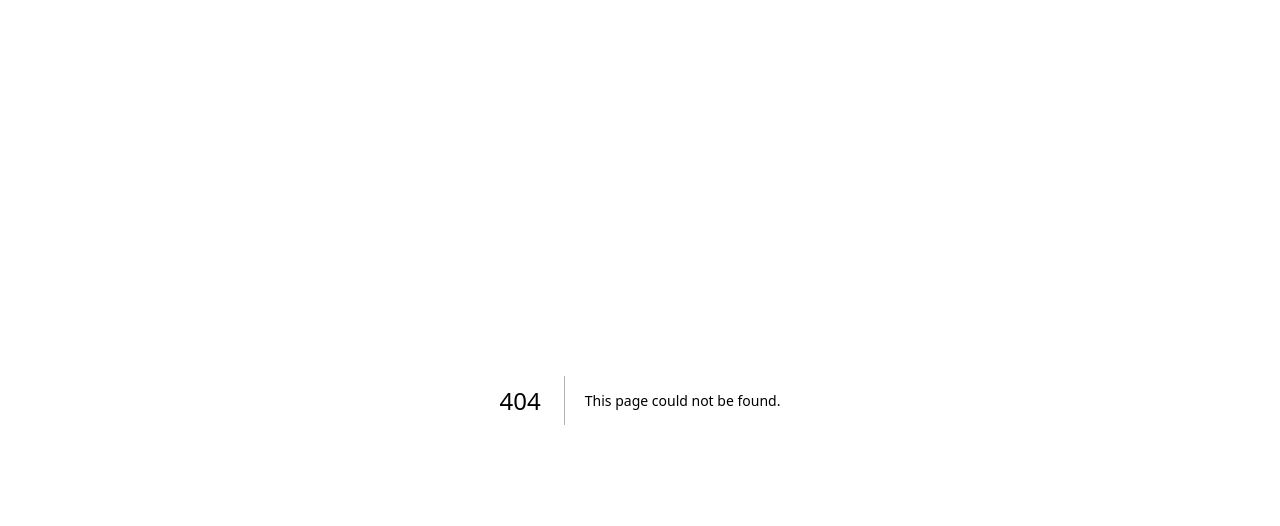
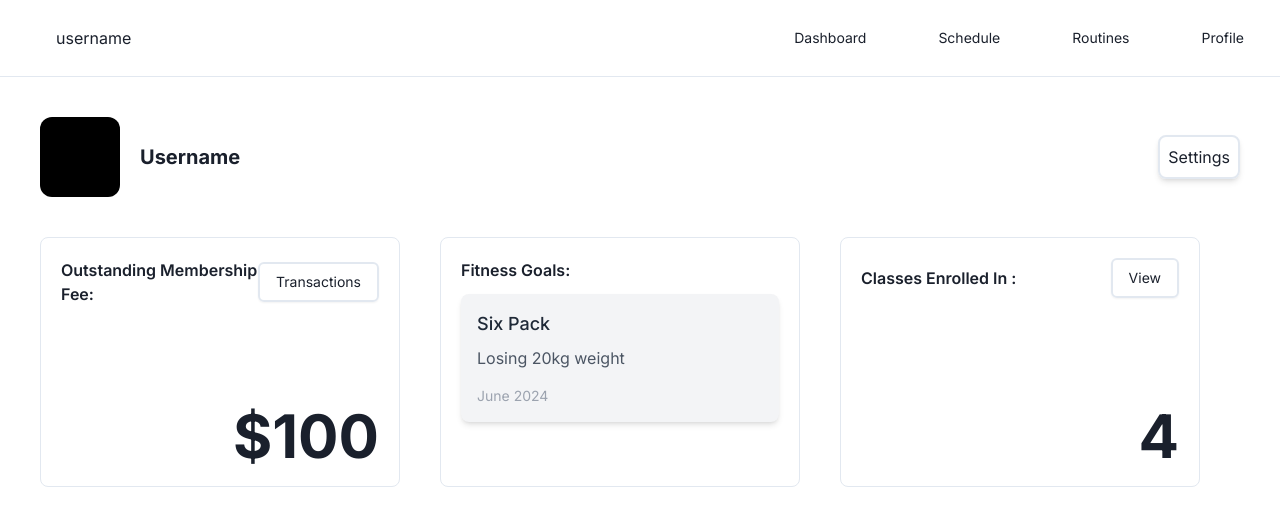
Before and after one commit to AdityaSriramTeja/fitness, a Next.js app: page /profile in a window 1280 px wide. Before the commit this address had no page. Shown: the top 526 px of the page. Built offline with nearby package versions, Linux system fonts and the light colour scheme.

Commit message:
created new pages and added chakra UI

```diff
--- a/package.json
+++ b/package.json
@@ -9,6 +9,8 @@
     "lint": "next lint"
   },
   "dependencies": {
+    "@chakra-ui/next-js": "^2.2.0",
+    "@chakra-ui/react": "^2.8.2",
     "class-variance-authority": "^0.7.0",
     "next": "14.1.4",
     "react": "^18",
--- /dev/null
+++ b/src/app/(root)/(member)/profile/page.tsx
@@ -0,0 +1,61 @@
+import React from "react";
+
+const ProfilePage = () => {
+  return (
+    <div className="p-10 h-full flex flex-col gap-y-10 ">
+      <section className="flex items-center w-full gap-x-5">
+        {" "}
+        <div className="w-20 h-20 bg-black rounded-xl" />{" "}
+        <h1 className="font-bold text-xl flex-1"> Username </h1>
+        <button className="p-2 rounded-lg border-2 hover:bg-slate-400/40 shadow-md">
+          {" "}
+          Settings{" "}
+        </button>
+      </section>
+      <section className="flex flex-wrap w-full gap-10">
+        <div className="w-[30%] rounded-lg border-[1px] p-5 flex flex-col gap-y-3 relative">
+          <span className="flex w-full lg:items-center justify-between lg:flex-row flex-col items-start gap-y-3 ">
+            {" "}
+            <h3 className="capitalize font-semibold ">
+              {" "}
+              Outstanding Membership fee:{" "}
+            </h3>
+            <button className="border-2 text-sm shadow-sm  px-4 py-2 rounded-md hover:bg-slate-400/40">
+              {" "}
+              Transactions{" "}
+            </button>{" "}
+          </span>
+
+          <h4 className="absolute bottom-5 right-5 md:text-6xl font-bold text-3xl ">
+            {" "}
+            $100{" "}
+          </h4>
+        </div>
+        <div className="w-[30%] rounded-lg border-[1px] p-5 flex flex-col gap-y-3">
+          <h3 className="capitalize font-semibold"> Fitness goals:</h3>
+          <div className="flex flex-col bg-gray-100 rounded-lg shadow-md p-4 mb-4 gap-y-2">
+            <h3 className=" text-lg font-medium text-gray-800">{"Six Pack"}</h3>
+            <p className="text-gray-600 mb-2">{"Losing 20kg weight"}</p>
+            <span className="text-sm text-gray-400">{"June 2024"}</span>
+          </div>
+        </div>
+        <div className="w-[30%] rounded-lg border-[1px] p-5 flex flex-col gap-y-3 relative min-h-[250px]">
+          <span className="flex w-full lg:items-center justify-between lg:flex-row flex-col items-start gap-y-3 ">
+            {" "}
+            <h3 className="capitalize font-semibold ">
+              {" "}
+              Classes enrolled in :{" "}
+            </h3>
+            <button className="border-2 text-sm shadow-sm  px-4 py-2 rounded-md hover:bg-slate-400/40  ">
+              {" "}
+              View{" "}
+            </button>{" "}
+          </span>
+          <h4 className="absolute bottom-5 right-5 text-6xl font-bold"> 4 </h4>
+        </div>
+      </section>
+    </div>
+  );
+};
+
+export default ProfilePage;
--- a/src/app/(root)/(member)/routines/[...routine]/page.tsx
+++ b/src/app/(root)/(member)/routines/[...routine]/page.tsx
@@ -1,4 +1,4 @@
-import { RoutineDetailChips } from "@/components/shared/routine/routine-detail-chips";
+import { DetailChips } from "@/components/shared/detailChips";
 import React from "react";
 
 const RouteDetails = () => {
@@ -9,9 +9,10 @@ const RouteDetails = () => {
         +{" "}
       </button>
       <section className="  flex flex-col gap-y-5  ">
-        <h1 className="text-lg font-bold"> Exercise name </h1>
+        <h1 className="text-lg font-bold"> Push ups </h1>
         <p className="opacity-[80%]">
-          Lorem ipsum dolor sit amet, consectetur adipiscing elit. Proin
+          5 sets of 10 push ups each
+          {/* Lorem ipsum dolor sit amet, consectetur adipiscing elit. Proin
           consequat commodo lorem. Aenean non molestie urna. Morbi lacinia
           congue dui, sodales interdum metus accumsan eget. Nullam venenatis
           erat quis nulla cursus, vel aliquam purus fermentum. Mauris sit amet
@@ -46,12 +47,13 @@ const RouteDetails = () => {
           malesuada sapien sit amet accumsan viverra. Aliquam tincidunt libero
           tortor, non tincidunt velit interdum non. Donec aliquet luctus porta.
           Etiam at bibendum tellus, et condimentum arcu. Ut sed diam sed mi
-          iaculis congue in at magna. Nunc venenatis posuere justo ac vehicula.{" "}
+          iaculis congue in at magna. Nunc venenatis posuere justo ac vehicula.{" "} */}
         </p>
 
-        <div className="flex gap-x-5">
+        <div className="flex gap-x-5 w-full flex-wrap">
           Tags:
-          <RoutineDetailChips />
+          <DetailChips label="heart" />
+          <DetailChips label="intense" />
         </div>
         <span className="flex gap-x-4">
           {" "}
@@ -70,7 +72,7 @@ const RouteDetails = () => {
           Cost: <h5> Free </h5>
         </span>
       </section>
-      <span className="w-full flex justify-center border-b-[1px]">
+      {/* <span className="w-full flex justify-center border-b-[1px]">
         <h2> Modules </h2>{" "}
       </span>
       <section className="space-y-5">
@@ -134,7 +136,7 @@ const RouteDetails = () => {
             Frequency (every week): <h5> Monday and Sunday </h5>
           </span>
         </div>
-      </section>
+      </section> */}
     </div>
   );
 };
--- a/src/app/(root)/(member)/routines/page.tsx
+++ b/src/app/(root)/(member)/routines/page.tsx
@@ -1,21 +1,24 @@
 import { RedirectButton } from "@/components/shared/redirectBtn";
 import React from "react";
-import { RoutineDetailChips } from "@/components/shared/routine/routine-detail-chips";
+import { QueryRoutine } from "@/components/ui/queryRoutine";
+import { DetailChips } from "@/components/shared/detailChips";
 const RoutinesPage = () => {
   return (
-    <div className="flex gap-x-5 h-full overflow-y-auto">
-      <aside className="flex min-h-full h-full  items-center justify-center  w-[15vw] border-r-[1px]">
+    <div className="flex gap-y-5 px-10  h-full overflow-y-auto flex-col">
+      {/* <aside className="flex min-h-full h-full flex-col  items-center justify-center  w-[15vw] border-r-[1px] p-5 gap-y-4">
         {" "}
-        query section{" "}
-      </aside>
+      </aside> */}
 
-      <div className="w-full h-full flex flex-col gap-y-5">
-        <section className="border-b-[1px] py-5">pagination section </section>
+      <section className="border-b-[1px] py-5 flex ">
+        {" "}
+        <QueryRoutine />
+      </section>
       <section className="h-full flex flex-wrap overflow-y-auto">
-          <div className="flex flex-col  w-[300px] rounded-xl border-[1px] items-start p-5 gap-y-5">
-            <h2> Name </h2>
+        <div className="flex flex-col  w-[300px] rounded-xl border-[1px] items-start p-5 h-fit min-h-[500px]  justify-evenly">
+          <h2> Push ups </h2>
           <p className="opacity-[70%] line-clamp-4 ">
-              Lorem ipsum dolor sit amet, consectetur adipiscing elit. Proin
+            5 sets of 10 push ups each
+            {/* Lorem ipsum dolor sit amet, consectetur adipiscing elit. Proin
               consequat commodo lorem. Aenean non molestie urna. Morbi lacinia
               congue dui, sodales interdum metus accumsan eget. Nullam venenatis
               erat quis nulla cursus, vel aliquam purus fermentum. Mauris sit
@@ -26,11 +29,13 @@ const RoutinesPage = () => {
               nibh. Cras in nulla nec est finibus facilisis. Nullam et malesuada
               libero. Pellentesque habitant morbi tristique senectus et netus et
               malesuada fames ac turpis egestas. Cras tellus lectus, accumsan
-              nec suscipit at, fringilla ut elit.{" "}
+              nec suscipit at, fringilla ut elit.{" "} */}
           </p>
           {/* item chips */}
-
-            <RoutineDetailChips />
+          <div className="flex flex-wrap gap-4 w-full">
+            <DetailChips label="heart" />
+            <DetailChips label="intense" />
+          </div>
           <span className="flex gap-x-4">
             {" "}
             Duration: <h5> 60 </h5>
@@ -55,7 +60,6 @@ const RoutinesPage = () => {
         </div>
       </section>
     </div>
-    </div>
   );
 };
 
--- /dev/null
+++ b/src/app/(root)/(member)/schedule/page.tsx
@@ -0,0 +1,51 @@
+"use client";
+import { DetailChips } from "@/components/shared/detailChips";
+import { SelectClassDates } from "@/components/ui/selectClassDates";
+import React, { useState } from "react";
+
+// CREATE TABLE Class(
+//   id SERIAL PRIMARY KEY,
+//   name TEXT NOT NULL,
+//   is_group_class BOOLEAN NOT NULL,
+//   room_id INT,
+//   schedule_slot_id INT,
+//   trainer_username TEXT,
+//   FOREIGN KEY (schedule_slot_id) REFERENCES Schedule_Slot(id),
+//   FOREIGN KEY (room_id) REFERENCES Room(id),
+//   FOREIGN KEY (trainer_username) REFERENCES Trainer(username)
+// );
+
+const SchedulePage = () => {
+  const [days, setDays] = useState([]);
+  return (
+    <div className="h-full p-10 flex flex-col">
+      <section className="w-full ">
+        {" "}
+        <SelectClassDates setDays={setDays} />{" "}
+      </section>
+      <p> {JSON.stringify(days)}</p>
+      <section className="flex flex-wrap gap-5 ">
+        <div className="w-[30vw] border-2 p-5 rounded-lg flex flex-col justify-evenly gap-y-6">
+          <span className="flex gap-4 flex-wrap">
+            {" "}
+            <DetailChips label="Group" /> <DetailChips label="Monday" />{" "}
+            <DetailChips label="Tuesday" />{" "}
+          </span>
+
+          <h2 className="font-bold text-xl"> Cardio </h2>
+          <span> Room Number: 203</span>
+          <span> Trainer: Bob</span>
+          <span> Days: Monday and Tuesday </span>
+          <div className=" w-full flex justify-center">
+            <button className="border-2 p-2 rounded-xl bg-green-400 hover:bg-green-500">
+              {" "}
+              Add Course{" "}
+            </button>
+          </div>
+        </div>
+      </section>
+    </div>
+  );
+};
+
+export default SchedulePage;
--- a/src/app/layout.tsx
+++ b/src/app/layout.tsx
@@ -1,6 +1,7 @@
 import type { Metadata } from "next";
 import { Inter } from "next/font/google";
 import "./globals.css";
+import { Providers } from "./providers";
 
 const inter = Inter({ subsets: ["latin"] });
 
@@ -16,7 +17,10 @@ export default function RootLayout({
 }>) {
   return (
     <html lang="en">
-      <body className={inter.className}>{children}</body>
+      <body className={inter.className}>
+        {" "}
+        <Providers>{children}</Providers>
+      </body>
     </html>
   );
 }
--- /dev/null
+++ b/src/app/providers.tsx
@@ -0,0 +1,8 @@
+// app/providers.tsx
+"use client";
+
+import { ChakraProvider } from "@chakra-ui/react";
+
+export function Providers({ children }: { children: React.ReactNode }) {
+  return <ChakraProvider>{children}</ChakraProvider>;
+}
--- /dev/null
+++ b/src/components/shared/detailChips.tsx
@@ -0,0 +1,10 @@
+import React from "react";
+
+export const DetailChips = ({ label }: { label: string }) => {
+  return (
+    <div className="border-2 rounded-full px-4 text-sm w-fit capitalize">
+      {" "}
+      {label}{" "}
+    </div>
+  );
+};
--- a/src/components/shared/routine/routine-detail-chips.tsx
+++ /dev/null
@@ -1,10 +0,0 @@
-import React from "react";
-
-export const RoutineDetailChips = () => {
-  return (
-    <div className="flex flex-wrap gap-4 w-full">
-      <div className="border-2 rounded-full px-4 text-sm"> heart </div>
-      <div className="border-2 rounded-full px-4 text-sm"> intense </div>
-    </div>
-  );
-};
--- /dev/null
+++ b/src/components/ui/queryRoutine.tsx
@@ -0,0 +1,18 @@
+"use client";
+import React from "react";
+import { Button, Select } from "@chakra-ui/react";
+export const QueryRoutine = () => {
+  return (
+    <div className="flex w-full items-center justify-evenly ">
+      <div className="flex flex-col gap-y-5">
+        <h2 className="text-sm"> Query routine by label </h2>
+        <Select placeholder="Select option">
+          <option value="pushups">Push ups</option>
+          <option value="situps">Sit ups</option>
+          <option value="punches">Punches</option>
+        </Select>
+      </div>
+      <Button colorScheme={"blue"}> Query </Button>
+    </div>
+  );
+};
--- /dev/null
+++ b/src/components/ui/selectClassDates.tsx
@@ -0,0 +1,60 @@
+import {
+  CheckboxGroup,
+  Stack,
+  Checkbox,
+  Button,
+  Select,
+} from "@chakra-ui/react";
+import React, { useState } from "react";
+
+const days = ["Sun", "Mon", "Tue", "Wed", "Thu", "Fri", "Sat"];
+
+export const SelectClassDates = ({ setDays }: { setDays: any }) => {
+  const [selectedValues, setSelectedValues] = useState<string[]>([]);
+
+  const handleCheckboxChange = (value: string) => {
+    const newSelectedValues = [...selectedValues];
+
+    if (selectedValues.includes(value)) {
+      const index = newSelectedValues.indexOf(value);
+      newSelectedValues.splice(index, 1);
+    } else {
+      newSelectedValues.push(value);
+    }
+
+    setSelectedValues(newSelectedValues);
+  };
+
+  const handleQueryClick = () => {
+    setDays(selectedValues);
+  };
+
+  return (
+    <div className="flex items-center justify-evenly md:flex-row flex-col  gap-5">
+      <CheckboxGroup colorScheme="green">
+        <Stack spacing={[1, 5]} direction={["column", "row"]}>
+          {days.map((day) => (
+            <Checkbox
+              key={day}
+              value={day}
+              onChange={(e) => handleCheckboxChange(e.target.value)}
+            >
+              {day}
+            </Checkbox>
+          ))}
+        </Stack>
+      </CheckboxGroup>
+      <div className="w-[30%]">
+        <Select placeholder="Select option">
+          <option value="pushups">Push ups</option>
+          <option value="situps">Sit ups</option>
+          <option value="punches">Punches</option>
+        </Select>
+      </div>
+
+      <Button colorScheme="blue" onClick={handleQueryClick}>
+        Query
+      </Button>
+    </div>
+  );
+};
```
Also changed, not shown: 1 other file (tests, documents, lock files or other folders). Lines whose indentation alone changed are shown as unchanged.
